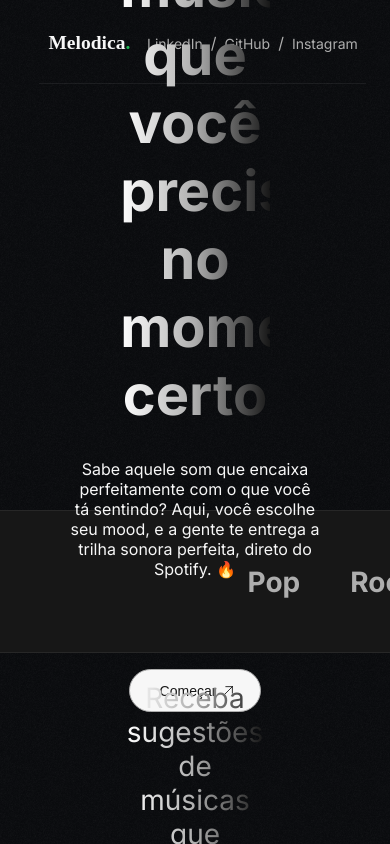
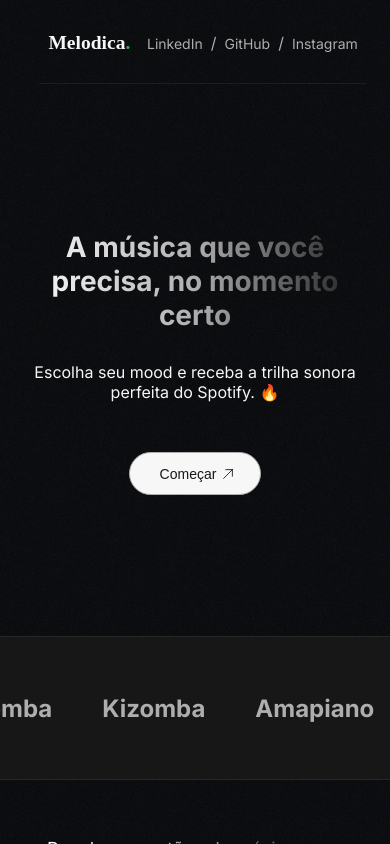
Before and after one commit to SavioTito/Melodica, a Next.js app: page / in a window 390 px wide. Built offline with nearby package versions, Linux system fonts and the light colour scheme.

Commit message:
mobile responsiveness

```diff
--- a/src/app/globals.css
+++ b/src/app/globals.css
@@ -8,6 +8,7 @@
   --paragraph-1: 18px;
   --paragraph-2: 16px;
   --paragraph-3: 14px;
+  --paragraph-4: 12px;
   --title-1: 56px;
   --title-2: 48px;
   --title-3: 36px;
--- a/src/app/page.js
+++ b/src/app/page.js
@@ -25,6 +25,9 @@ export default function Home() {
             Sabe aquele som que encaixa perfeitamente com o que você tá
             sentindo? Aqui, você escolhe seu mood, e a gente te entrega a trilha
             sonora perfeita, direto do Spotify. 🔥
+          </p>
+          <p className={styles.description2}>
+          Escolha seu mood e receba a trilha sonora perfeita do Spotify. 🔥
           </p>
           <div className={styles.cto}>
             <button className={styles.cta} onClick={handleLogin}>
--- a/src/app/page.module.css
+++ b/src/app/page.module.css
@@ -27,13 +27,16 @@
   -webkit-text-fill-color: transparent;
   margin-bottom: 30px;
 }
-.description {
+.description, .description2 {
   width: 80%;
   text-align: center;
   color: var(--white);
   font-size: var(--paragraph-2);
   font-weight: normal;
-  margin-bottom: 90px;
+  margin-bottom: 50px;
+}
+.description2{
+  display: none;
 }
 .cta {
   font-size: var(--paragraph-3);
@@ -44,10 +47,11 @@
   border-radius: 25px;
   cursor: pointer;
   background-color: var(--white);
-}.cta:hover{
+}
+.cta:hover {
   background-color: var(--grey);
 }
-.linkIcon{
+.linkIcon {
   width: 14px;
   height: 14px;
   position: relative;
@@ -55,7 +59,7 @@
   left: 5px;
 }
 
-.genres{
+.genres {
   width: 100%;
   height: 17vh;
   display: flex;
@@ -63,19 +67,18 @@
   align-items: center;
   overflow: hidden;
   white-space: nowrap;
-  border-top: 1px solid rgba(174, 174, 174, .1);
-  border-bottom: 1px solid rgba(174, 174, 174, .1);
+  border-top: 1px solid rgba(174, 174, 174, 0.1);
+  border-bottom: 1px solid rgba(174, 174, 174, 0.1);
   margin-bottom: 20px;
   background-color: var(--black);
 }
-.genres ul{
-  width: 100%;
+.genres ul {
+  width: max-content; /* Garante que a largura se ajuste ao conteúdo total */
   display: flex;
-  justify-content: space-evenly;
   gap: 50px;
   animation: marquee 30s linear infinite;
 }
-.genres li{
+.genres li {
   list-style: none;
   color: var(--grey);
   font-size: var(--title-4);
@@ -84,18 +87,18 @@
 
 @keyframes marquee {
   0% {
-    transform: translateX(100%);
+    transform: translateX(0);
   }
   100% {
-    transform: translateX(-100%);
+    transform: translateX(-50%);
   }
 }
 
-.steps{
+.steps {
   width: 100%;
   padding: 2% 15%;
 }
-.stepsWrapper{
+.stepsWrapper {
   flex: 1;
   display: flex;
   flex-direction: column;
@@ -103,7 +106,7 @@
   justify-content: center;
   position: relative;
 }
-.stepsWrapper h2{
+.stepsWrapper h2 {
   width: 50%;
   text-align: center;
   font-size: var(--title-4);
@@ -118,7 +121,7 @@
   -webkit-background-clip: text;
   -webkit-text-fill-color: transparent;
 }
-.stepsWrapper .stepsSign{
+.stepsWrapper .stepsSign {
   padding: 9px 20px;
   font-size: var(--paragraph-3);
   color: var(--black);
@@ -129,31 +132,81 @@
   background-color: var(--white);
 }
 
-.stepsWrapper .stepsContent{
+.stepsWrapper .stepsContent {
   width: 100%;
   display: flex;
   justify-content: space-between;
   margin-top: 60px;
   padding: 60px 0 100px 0;
-  border-top: .5px solid rgba(174, 174, 174, .1);
+  border-top: 0.5px solid rgba(174, 174, 174, 0.1);
 }
-.stepsContent .stepCard{
+.stepsContent .stepCard {
   width: 18%;
 }
-.stepCard .stepIcon{
+.stepCard .stepIcon {
   color: var(--white);
   width: 32px;
   height: 32px;
   margin-bottom: 25px;
 }
-.stepCard h3{
+.stepCard h3 {
   font-size: var(--paragraph-2);
   font-weight: 400;
   color: var(--white);
   margin-bottom: 15px;
 }
-.stepCard p{
+.stepCard p {
   font-size: var(--paragraph-3);
   font-weight: 300;
   color: var(--white);
 }
+
+/*Responsive*/
+@media  (max-width: 480px) {
+  .banner{
+    height: 65vh;
+    padding: 0 5%;
+  }
+  .title{
+    width: 100%;
+    font-size: var(--title-4);
+  }
+  .description{
+    display: none;
+  }
+  .description2{
+    width: 100%;
+    font-size: var(--paragraph-2);
+    display: block;
+  }
+  .genres ul{
+    animation-duration: 20s;
+  }
+  .genres li{
+    font-size: var(--title-5);
+  }
+  .steps{
+    padding: 2% 5%;
+  }.stepsWrapper h2{
+    width: 85%;
+    margin-top: 30px;
+    font-size: var(--paragraph-1);
+  }
+  .stepsWrapper .stepsSign{
+    bottom: -40px;
+    font-size: var(--paragraph-4);
+  }
+  .stepsWrapper .stepsContent{
+  margin-top: 20px;
+  flex-direction: column;
+  align-items: center;
+  gap: 50px;
+}
+.stepsContent .stepCard{
+  width: 80%;
+}
+.stepCard .stepIcon{
+  width: 28px;
+  height: 28px;
+}
+}
--- a/src/app/recommendations/recommendations.css
+++ b/src/app/recommendations/recommendations.css
@@ -63,6 +63,7 @@ html{
     align-items: end;
 }.playlistCover img{
     width: 100%;
+    height: 100%;
     object-fit: cover;
 }
 
```
